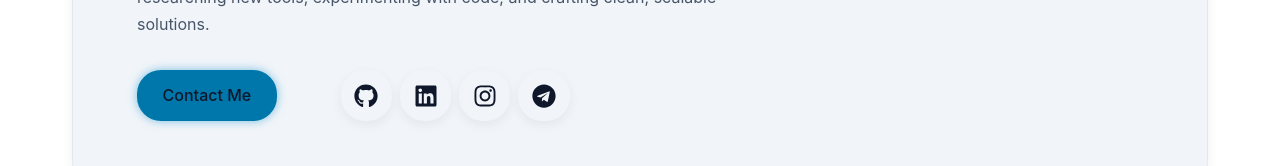
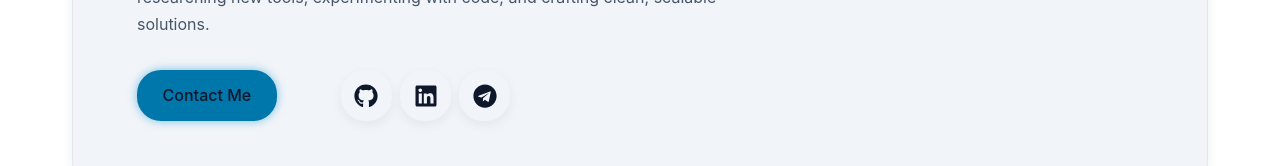
Before and after one commit to N-PanhaMony/portfolio_3.0.0, a React (Vite) app: page / in a window 1280 px wide. Shown: the part 346-512 px from the top of the page. Built offline with nearby package versions, Linux system fonts and the light colour scheme.

Commit message:
Add Social links

```diff
--- a/src/components/ui/SocialLinks.jsx
+++ b/src/components/ui/SocialLinks.jsx
@@ -1,10 +1,10 @@
-import { FaGithub, FaLinkedin, FaInstagram, FaTelegram } from "react-icons/fa";
+import { FaGithub, FaLinkedin, FaTelegram } from "react-icons/fa";
 
 export default function SocialLinks() {
   return (
     <div className="social-links">
       <a
-        href="https://github.com/yourusername"
+        href="https://github.com/N-PanhaMony"
         target="_blank"
         rel="noopener noreferrer"
         className="social-link"
@@ -14,7 +14,7 @@ export default function SocialLinks() {
       </a>
 
       <a
-        href="https://linkedin.com/in/yourusername"
+        href="https://www.linkedin.com/in/neang-panhamony"
         target="_blank"
         rel="noopener noreferrer"
         className="social-link"
@@ -24,17 +24,7 @@ export default function SocialLinks() {
       </a>
 
       <a
-        href="https://instagram.com/yourusername"
-        target="_blank"
-        rel="noopener noreferrer"
-        className="social-link"
-        title="Instagram"
-      >
-        <FaInstagram />
-      </a>
-
-      <a
-        href="https://t.me/yourtelegram"
+        href="https://t.me/NeangPanhaMony"
         target="_blank"
         rel="noopener noreferrer"
         className="social-link"
```
